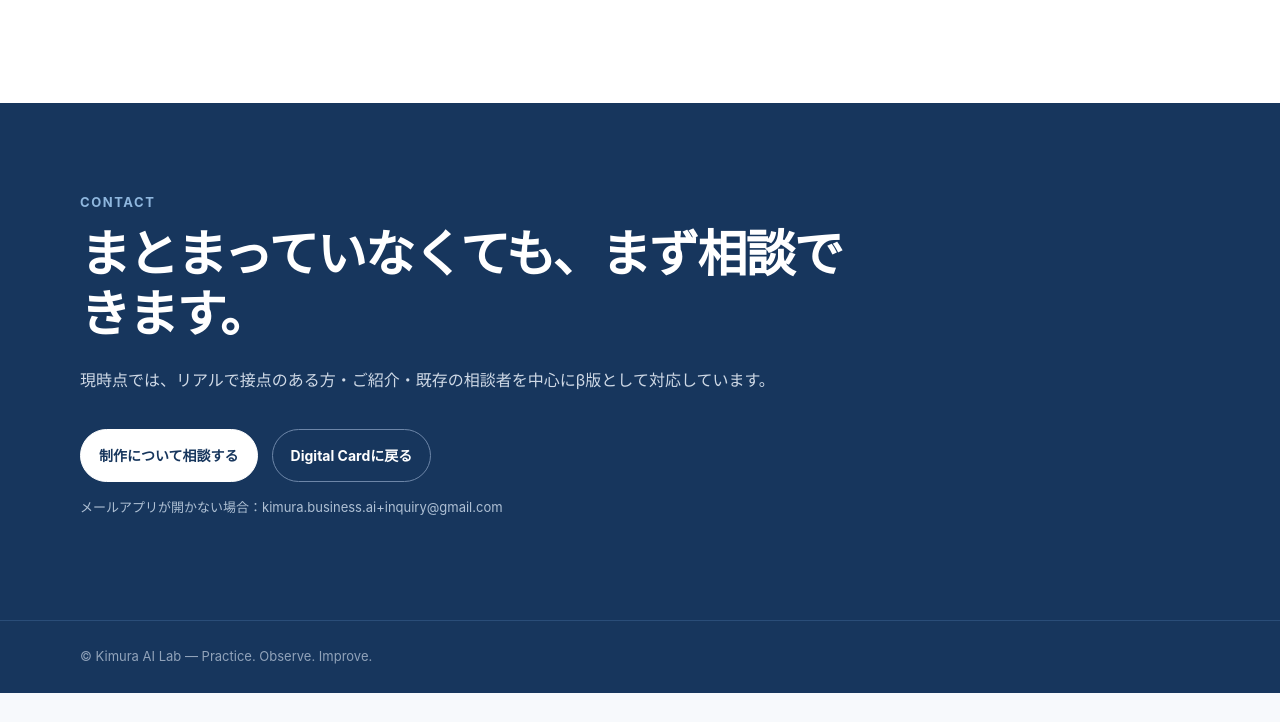
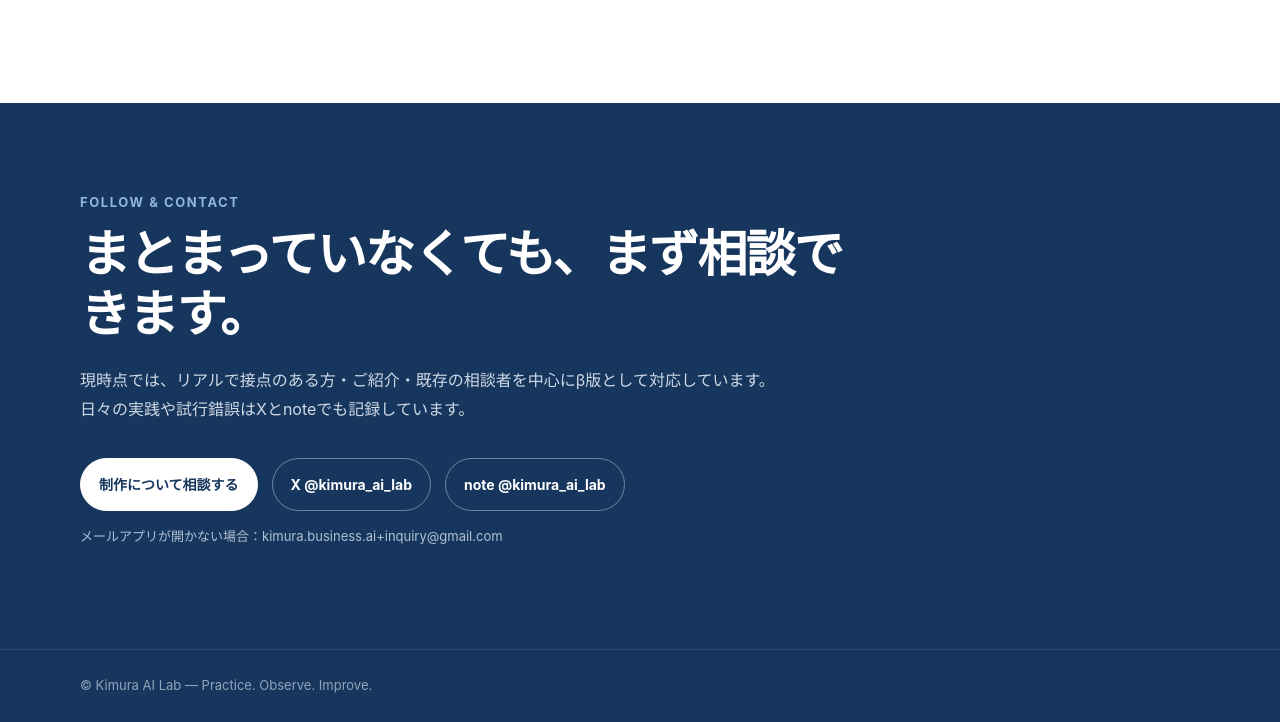
Before and after one commit to Kimura-AI-Lab/kimura-ai-lab-digital-card, a plain HTML site: page services/content-production/index.html in a window 1280 px wide. Shown: the part 2987-3709 px from the top of the page. Before the commit the page ends 3680 px from the top, so only its background shows below. Drawn offline with Linux system fonts and the light colour scheme.

Commit message:
Align Service Page footer CTA with Digital Card

```diff
--- a/services/content-production/index.html
+++ b/services/content-production/index.html
@@ -18,7 +18,7 @@
     .beta{background:var(--panel)}.beta-box{border-top:3px solid var(--dark);padding-top:24px;max-width:860px}.beta-box p{font-size:18px;color:#53637A}.contact{background:var(--dark);color:#fff;border-top:none}.contact .kicker{color:#8FB7DE}.contact h2{max-width:800px}.contact p{max-width:720px;color:#CFD9E6}.contact .btn{background:transparent;color:#fff;border-color:#6D86A8}.contact .btn.primary{background:#fff;color:var(--dark);border-color:#fff}.contact-fallback{margin-top:14px!important;font-size:13px;color:#AFC0D4!important;overflow-wrap:anywhere}footer{background:var(--dark);color:#91A3BA;padding:24px 0;border-top:1px solid #2A4D78;font-size:13px}
     @media (prefers-reduced-motion: reduce){html{scroll-behavior:auto}.btn:hover{transform:none}}@media(max-width:900px){.navlinks{display:none}.menus{grid-template-columns:1fr}.steps{grid-template-columns:repeat(2,1fr)}}@media(max-width:640px){.wrap{width:min(calc(100% - 28px),var(--max))}.nav{gap:10px}.brand-area{gap:10px}.brand{font-size:14px}.page-switch a{padding:5px 8px}.hero{min-height:auto;padding:84px 0 62px}section{padding:68px 0}.need-grid,.steps{grid-template-columns:1fr}.menu{padding:24px}h1{font-size:clamp(39px,12vw,58px)}}
   </style>
-  <meta name="version" content="Content Production Service Page β v0.4 — Navigation & CTA Refinement">
+  <meta name="version" content="Content Production Service Page β v0.4.1 — Footer CTA Alignment">
 </head>
 <body>
 <header><div class="wrap nav"><div class="brand-area"><a class="brand" href="../../">Kimura AI Lab</a><nav class="page-switch" aria-label="ページ切り替え"><a href="../../">Digital Card</a><a class="active" href="./" aria-current="page">Service</a></nav></div><nav class="navlinks"><a href="#menu">Menu</a><a href="#flow">Flow</a><a href="#about-beta">β版について</a></nav></div></header>
@@ -32,7 +32,7 @@
   </div><div class="note"><strong>「一次制作」とは：</strong>完成品を丸ごと代行するのではなく、素材をもとに「そのまま使える、または少し直せば使える初稿」まで整えるサービスです。</div></div></section>
   <section id="flow"><div class="wrap"><div class="kicker">Flow</div><h2>依頼の流れ。</h2><p class="intro">内容がまだまとまっていない状態でも相談できます。</p><div class="steps"><article class="step"><div class="step-num">01</div><h3>内容を確認</h3><p>作りたいものや用途を簡単に確認します。</p></article><article class="step"><div class="step-num">02</div><h3>素材を共有</h3><p>メモ、資料、箇条書きなど、手元にあるものを共有します。</p></article><article class="step"><div class="step-num">03</div><h3>初稿制作</h3><p>素材を整理し、用途に合わせた形へまとめます。</p></article><article class="step"><div class="step-num">04</div><h3>確認・修正</h3><p>内容を確認し、対象メニューの範囲で軽微な修正を行います。</p></article></div></div></section>
   <section class="beta" id="about-beta"><div class="wrap"><div class="kicker">About β</div><h2>まずは、小さな相談から。</h2><div class="beta-box"><p>現在はβ版として、小さく試しながら内容・料金を調整しています。</p><p><strong>最初から大きな制作を依頼する必要はありません。</strong><br>「これ、ちょっと文章にしてもらえる？」くらいの相談から対応します。</p></div></div></section>
-  <section class="contact"><div class="wrap"><div class="kicker">Contact</div><h2>まとまっていなくても、まず相談できます。</h2><p>現時点では、リアルで接点のある方・ご紹介・既存の相談者を中心にβ版として対応しています。</p><div class="hero-actions"><a class="btn primary" data-business-inquiry href="mailto:kimura.business.ai+inquiry@gmail.com?subject=Kimura%20AI%20Lab%EF%BD%9C%E3%82%B3%E3%83%B3%E3%83%86%E3%83%B3%E3%83%84%E5%88%B6%E4%BD%9C%E3%81%AB%E3%81%A4%E3%81%84%E3%81%A6%E3%81%AE%E7%9B%B8%E8%AB%87">制作について相談する</a><a class="btn" href="../../">Digital Cardに戻る</a></div><p class="contact-fallback">メールアプリが開かない場合：kimura.business.ai+inquiry@gmail.com</p></div></section>
+  <section class="contact"><div class="wrap"><div class="kicker">Follow & Contact</div><h2>まとまっていなくても、まず相談できます。</h2><p>現時点では、リアルで接点のある方・ご紹介・既存の相談者を中心にβ版として対応しています。日々の実践や試行錯誤はXとnoteでも記録しています。</p><div class="hero-actions"><a class="btn primary" data-business-inquiry href="mailto:kimura.business.ai+inquiry@gmail.com?subject=Kimura%20AI%20Lab%EF%BD%9C%E3%82%B3%E3%83%B3%E3%83%86%E3%83%B3%E3%83%84%E5%88%B6%E4%BD%9C%E3%81%AB%E3%81%A4%E3%81%84%E3%81%A6%E3%81%AE%E7%9B%B8%E8%AB%87">制作について相談する</a><a class="btn" href="https://x.com/kimura_ai_lab" target="_blank" rel="noopener noreferrer" aria-label="Kimura AI LabのXを開く">X @kimura_ai_lab</a><a class="btn" href="https://note.com/kimura_ai_lab" target="_blank" rel="noopener noreferrer" aria-label="Kimura AI Labのnoteを開く">note @kimura_ai_lab</a></div><p class="contact-fallback">メールアプリが開かない場合：kimura.business.ai+inquiry@gmail.com</p></div></section>
 </main>
 <footer><div class="wrap">© Kimura AI Lab — Practice. Observe. Improve.</div></footer>
 <script src="../../assets/business-contact.js"></script>
```
